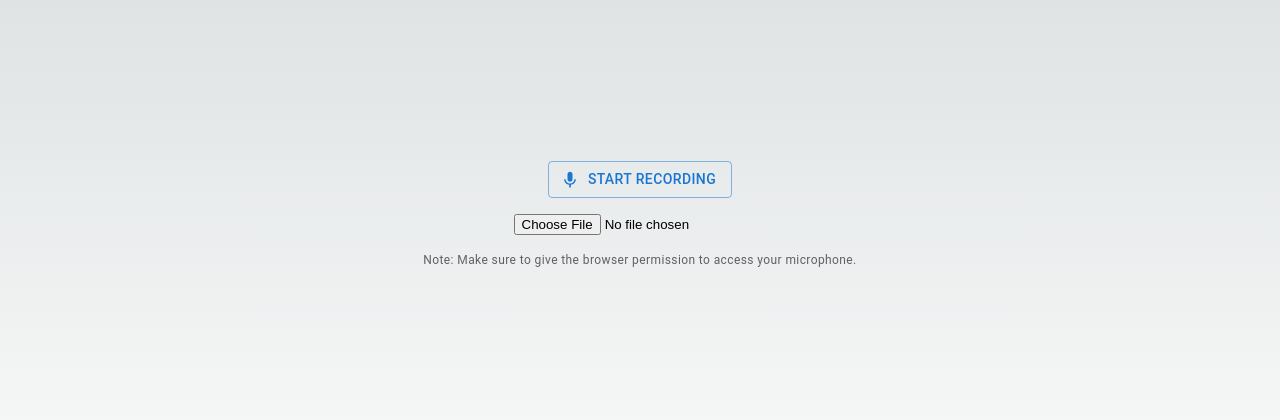
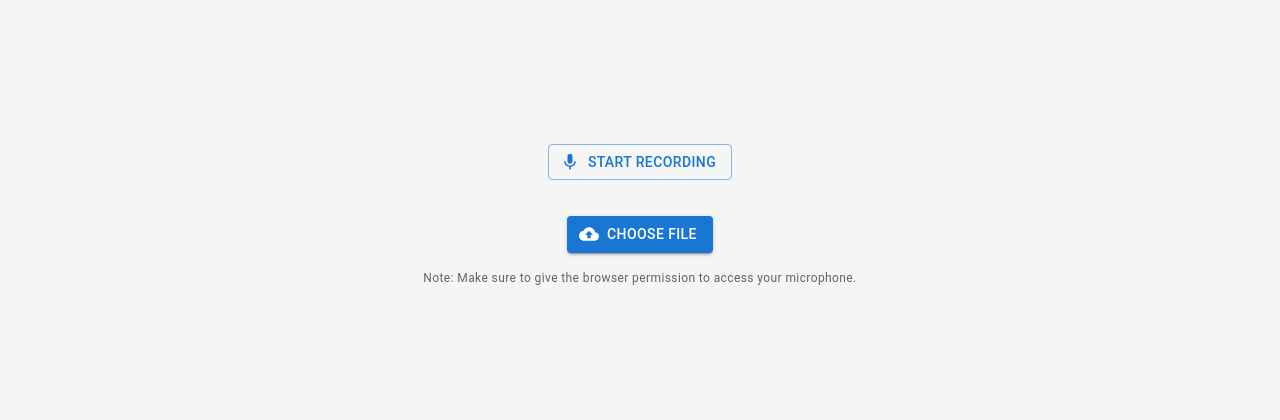
Before and after one commit to humanbright/study-assistant, a Next.js app in the folder study-assistant/: page /audio in a window 1280 px wide. Shown: the part 184-604 px from the top of the page. Built offline with nearby package versions, Linux system fonts and the light colour scheme.

Commit message:
Better styling

```diff
--- a/study-assistant/app/audio/page.js
+++ b/study-assistant/app/audio/page.js
@@ -10,6 +10,7 @@ import {
   Slider,
   Stack,
   Typography,
+  Input,
 } from "@mui/material";
 import {
   PlayCircleOutline,
@@ -28,6 +29,12 @@ function AudioRecorder() {
   const [submitting, setSubmitting] = useState(false);
   const recorder = useRef(null);
   const microphone = useRef(null);
+
+  const fileInputRef = useRef();
+
+  const triggerFileSelect = () => {
+    fileInputRef.current.click();
+  };
 
   useEffect(() => {
     import("recordrtc").then((r) => {
@@ -130,17 +137,34 @@ function AudioRecorder() {
         justifyContent: "center",
         minHeight: "100vh",
         gap: 2,
+        padding: "20px",
+        backgroundColor: "#f5f5f5",
       }}
     >
       <Button
         variant="outlined"
+        color="primary"
         startIcon={recording ? <MicOff /> : <Mic />}
         onClick={recording ? stopRecording : startRecording}
+        sx={{ marginBottom: "20px" }}
       >
         {recording ? "Stop Recording" : "Start Recording"}
       </Button>
-      <input type="file" accept="audio/wav" onChange={handleUpload} />
-
+      <Button
+        variant="contained"
+        color="primary"
+        onClick={triggerFileSelect}
+        startIcon={<CloudUpload />}
+      >
+        Choose file
+      </Button>
+      <Input
+        type="file"
+        accept="audio/wav"
+        onChange={handleUpload}
+        style={{ display: "none" }}
+        ref={fileInputRef}
+      />
       {audioData && (
         <Stack direction="row" spacing={2} alignItems="center">
           <IconButton onClick={state.paused ? controls.play : controls.pause}>
```
Also changed, not shown: 1 other file (tests, documents, lock files or other folders).
